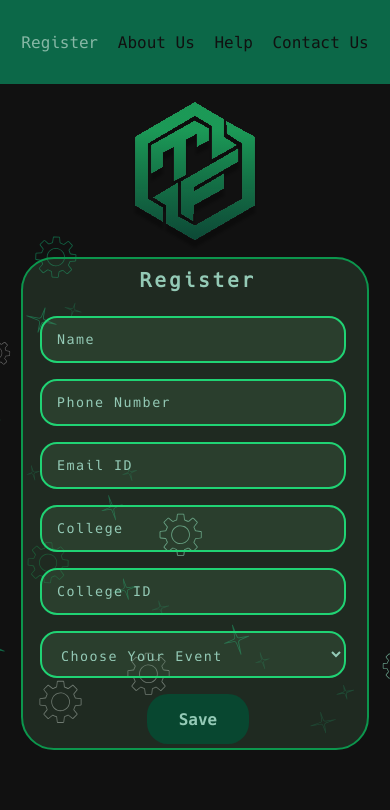
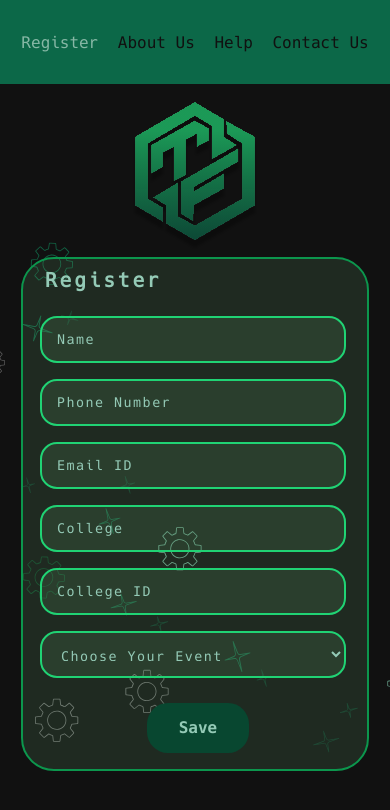
Before and after one commit to pandeynikhilone/TechFest-Event, a plain HTML site: page index.html in a window 390 px wide. Drawn offline with Linux system fonts and the light colour scheme.

Commit message:
Final Responsive

```diff
--- a/style.css
+++ b/style.css
@@ -73,6 +73,9 @@ body {background:var(--primary-color) url(./assets/images/background.svg) no-rep
     font-size: 2vw;
     margin-bottom: 14px;
     letter-spacing: 2.85px;
+    display: flex;
+    justify-content: flex-start;
+    width: 100%;
 }
 
 .teachFest--image {display: none;}
@@ -126,7 +129,7 @@ select {
     height: 49.882px;
     background-color: var(--background-color-1);
     border-radius: 21px;
-    margin: 1vh 0px 0px 0px;
+    margin: 2vh 0px 12px 0px;
     border: none;
 }
 
```
